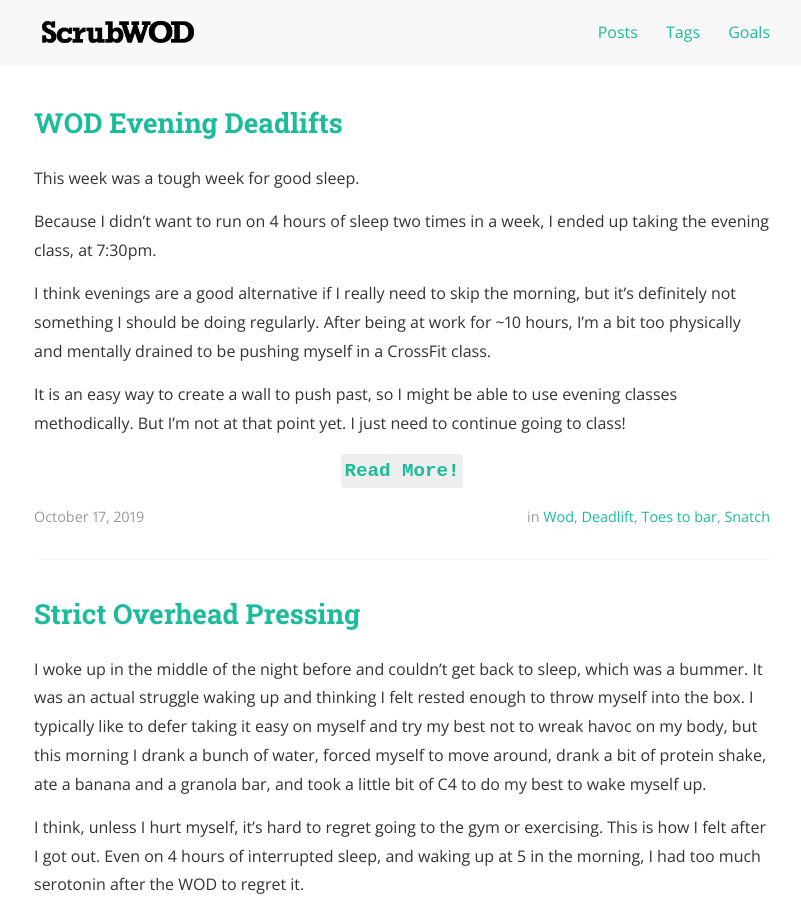
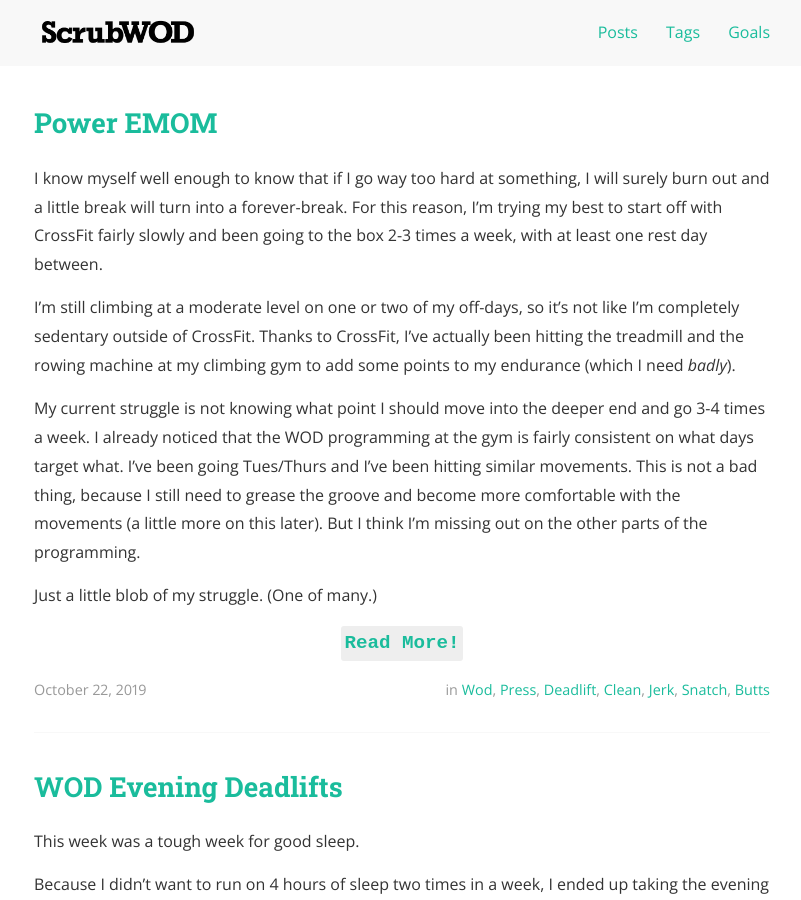
Before and after one commit to scrubwod/scrubwod.github.io, a Jekyll site: the page built from first_post.html, in a window 1280 px wide and 900 px high. Shown: the whole window, without its empty margins (238-1039 px from the left). Built offline with Jekyll 4.4.1, drawn with Linux system fonts in a browser that asks for light colours; nearby versions of some CDN libraries; some of the changed text lies outside the part shown.

Commit message:
[POST] Power EMOM

```diff
--- /dev/null
+++ b/_posts/2019-10-22-power-emom.md
@@ -0,0 +1,108 @@
+---
+layout: post
+title:  "Power EMOM"
+date:   2019-10-22
+tags: [wod, press, deadlift, clean, jerk, snatch, butts]
+---
+
+I know myself well enough to know that if I go way too hard at something, I
+will surely burn out and a little break will turn into a forever-break. For
+this reason, I'm trying my best to start off with CrossFit fairly slowly and
+been going to the box 2-3 times a week, with at least one rest day between.
+
+I'm still climbing at a moderate level on one or two of my off-days, so it's
+not like I'm completely sedentary outside of CrossFit. Thanks to CrossFit, I've
+actually been hitting the treadmill and the rowing machine at my climbing gym
+to add some points to my endurance (which I need *badly*).
+
+My current struggle is not knowing what point I should move into the deeper end
+and go 3-4 times a week. I already noticed that the WOD programming at the gym
+is fairly consistent on what days target what. I've been going Tues/Thurs and
+I've been hitting similar movements. This is not a bad thing, because I still
+need to grease the groove and become more comfortable with the movements (a
+little more on this later). But I think I'm missing out on the other parts of
+the programming.
+
+Just a little blob of my struggle. (One of many.)
+
+<!--more-->
+
+### Part A
+
+Seated overhead presses: Four rounds of 8.
+
+The coach recommended racking the barbell "normally" (at your shoulder height,
+standing) and then backing up into the bench to sit and then do the presses.
+Considering that this was my second time I did an overhead press, this went
+more successfully than the first - **Uphill projection, baby!**
+
+I recalled that my last strict overhead press (standing) maxed at 75lb for
+three reps. I started with 55lb. Solid. Added to 65lb. Solid. Added to 75lb.
+Solid, but it was hard. We already did it, boys! I kept 75lb and squeezed out 8
+more, with ease (relative to the last time - I could barely do 3!).
+
+Sick.
+
+*I understand that seated is a little easier, but whatever! I think I'm
+getting stronger!*
+
+
+### WOD
+
+18 Minute EMOM: (Rx: 165lb)
+1. 9 deadlifts @ 125lb
+2. 6 clean and jerk @ 75lb
+2. 3 snatch @ 75lb
+
+*Side note: I want to see someone do a Rx WOD. That shit sounds nuts.*
+
+The coach mentioned that we can use two barbells, so I did. I can deadlift
+**WAY** more than I can clean/jerk/snatch. She mentioned that I should go a
+little heavier for the deadlift since this was the case. Knowing we were doing
+54 deadlifts total, 125lb is definitely on the heavier side for me.
+
+Deadlifts were fine, I think. Not much too it. I did notice that everyone else
+was so quick at cycling out 9 reps, and I was going noticeably slower. Everyone
+was done by the time I did 6. I think I need to keep in mind that power and
+strength are separate, but complimentary. I'm strong enough to deadlift 125lb
+54 times, but I'm not powerful enough to deadlift 125lb at a quicker rate. So I
+think for deadlifts (**and deadlifts only**), I should focus on power and
+trying to get the bar off of the ground quicker.
+
+Clean and jerk. This was actually a lot easier than I thought. I think my clean
+is in a better place, but can definitely use more work. I was cleaning without
+doing that power hop, which is bad. The jerk felt ok though, despite doing
+32 strict overhead presses already.
+
+Snatch. Trash. What's new?
+
+Ok I already mentioned this in a previous post, but again, the coach mentioned
+that I need to keep my butt down on the first pull. Honestly, during the WOD I
+couldn't feel a difference. I don't know if I was too wiped to have awareness
+or what, but I *tried* to keep my butt down as much as I could.
+
+### Keep your fucking butt down, please
+
+I found a reference video:
+
+[The Daily BS: How To Prevent Your Butt From
+Shooting Up When You Snatch and
+Clean](https://www.youtube.com/watch?v=zmi4zBuekF8&feature=youtu.be)
+
+Seems good.
+
+- **First pull does not need to be fast**
+- First pull to get you to a good position to do the second pull
+- Focus on pressing your knees back
+- Focus on maintaining the angle of your back
+- Try clean/snatch deadlifts
+
+General notes again (for me):
+
+- Knees out
+- Look up
+- Engage shoulders
+- Hook grip **and release**
+- **JUMP**
+
+**Let's get better, ya'll!**
```
Also changed, not shown: resources.md (+3 -0 lines).
